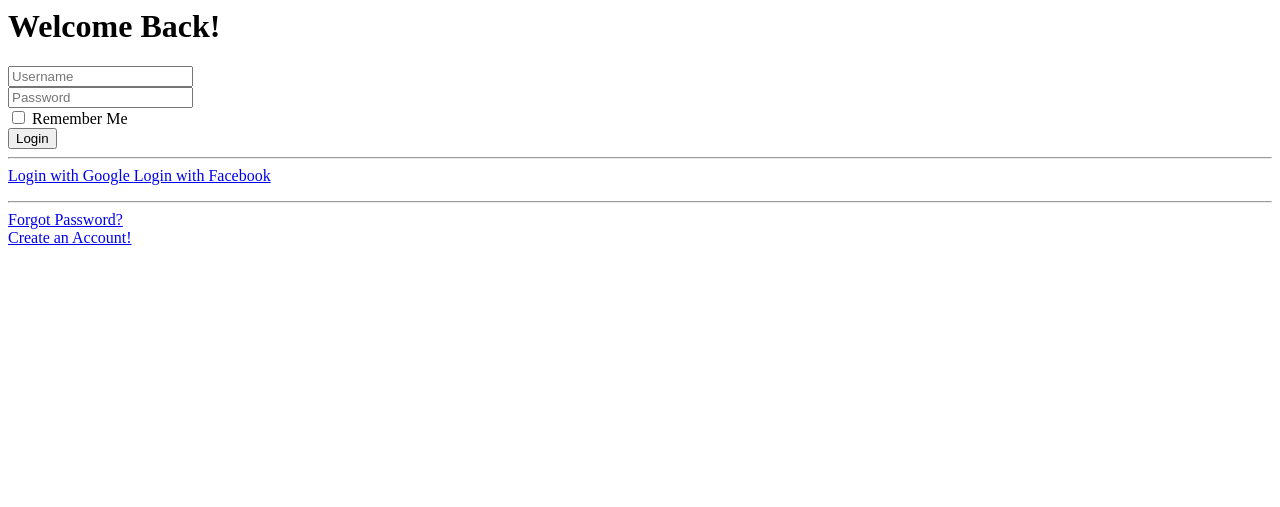
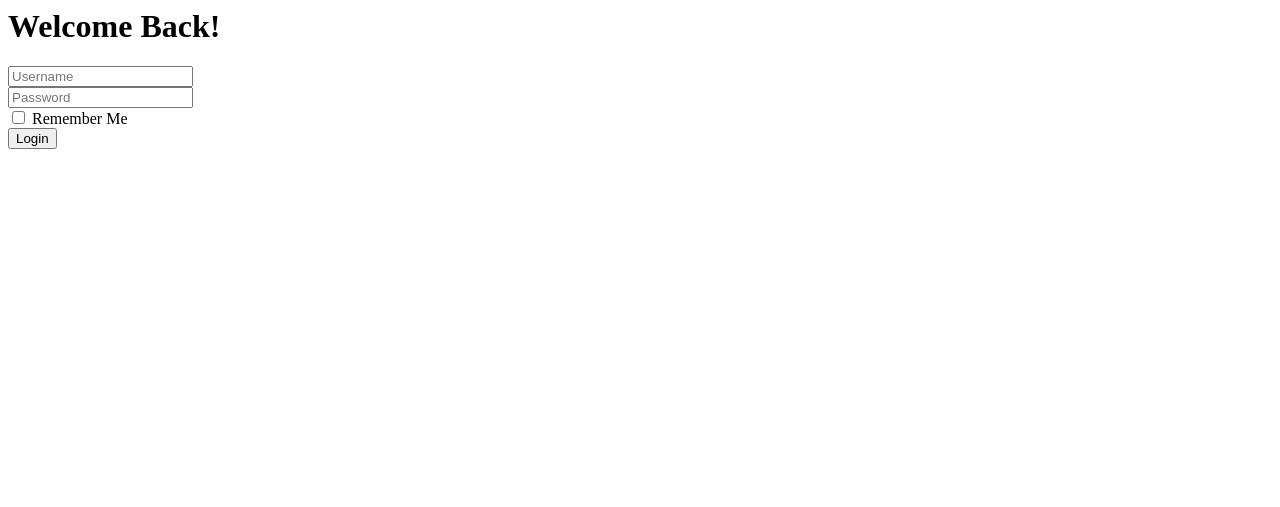
Before and after one commit to Nightqueen999/inventariamandiri, a PHP site: page /inventariamandiri/view/login/index.php in a window 1280 px wide. Shown: the top 507 px of the page. Run offline with PHP 8.4, Linux system fonts and the light colour scheme; some libraries are stand-ins or nearby versions.

Commit message:
Fix login

```diff
--- a/app/controllers/Login.php
+++ b/app/controllers/Login.php
@@ -67,7 +67,7 @@
                 } else {
                     echo "<script>
                             window.location.href = '". BASEURL ."/login';
-                            alert('Data berhasil diubah!');
+                            alert('Password Salah!');
                         </script>";
                 }
 
--- a/app/view/login/index.php
+++ b/app/view/login/index.php
@@ -9,9 +9,9 @@
                 <div class="card o-hidden border-0 shadow-lg my-5">
                     <div class="card-body p-0">
                         <!-- Nested Row within Card Body -->
-                        <div class="row">
+                        <div class="row" style="min-height :500px;">
                             <div class="col-lg-6 d-none d-lg-block bg-login-image"></div>
-                            <div class="col-lg-6">
+                            <div class="col-lg-6 my-auto">
                                 <div class="p-5">
                                     <div class="text-center">
                                         <h1 class="h4 text-gray-900 mb-4">Welcome Back!</h1>
@@ -36,21 +36,11 @@
                                         <button type="submit" class="btn btn-primary btn-user btn-block">
                                             Login
                                         </button>
-                                        <hr>
-                                        <a href="index.html" class="btn btn-google btn-user btn-block">
-                                            <i class="fab fa-google fa-fw"></i> Login with Google
-                                        </a>
-                                        <a href="index.html" class="btn btn-facebook btn-user btn-block">
-                                            <i class="fab fa-facebook-f fa-fw"></i> Login with Facebook
-                                        </a>
+
+
                                     </form>
-                                    <hr>
-                                    <div class="text-center">
-                                        <a class="small" href="forgot-password.html">Forgot Password?</a>
-                                    </div>
-                                    <div class="text-center">
-                                        <a class="small" href="register.html">Create an Account!</a>
-                                    </div>
+
+
                                 </div>
                             </div>
                         </div>
```
